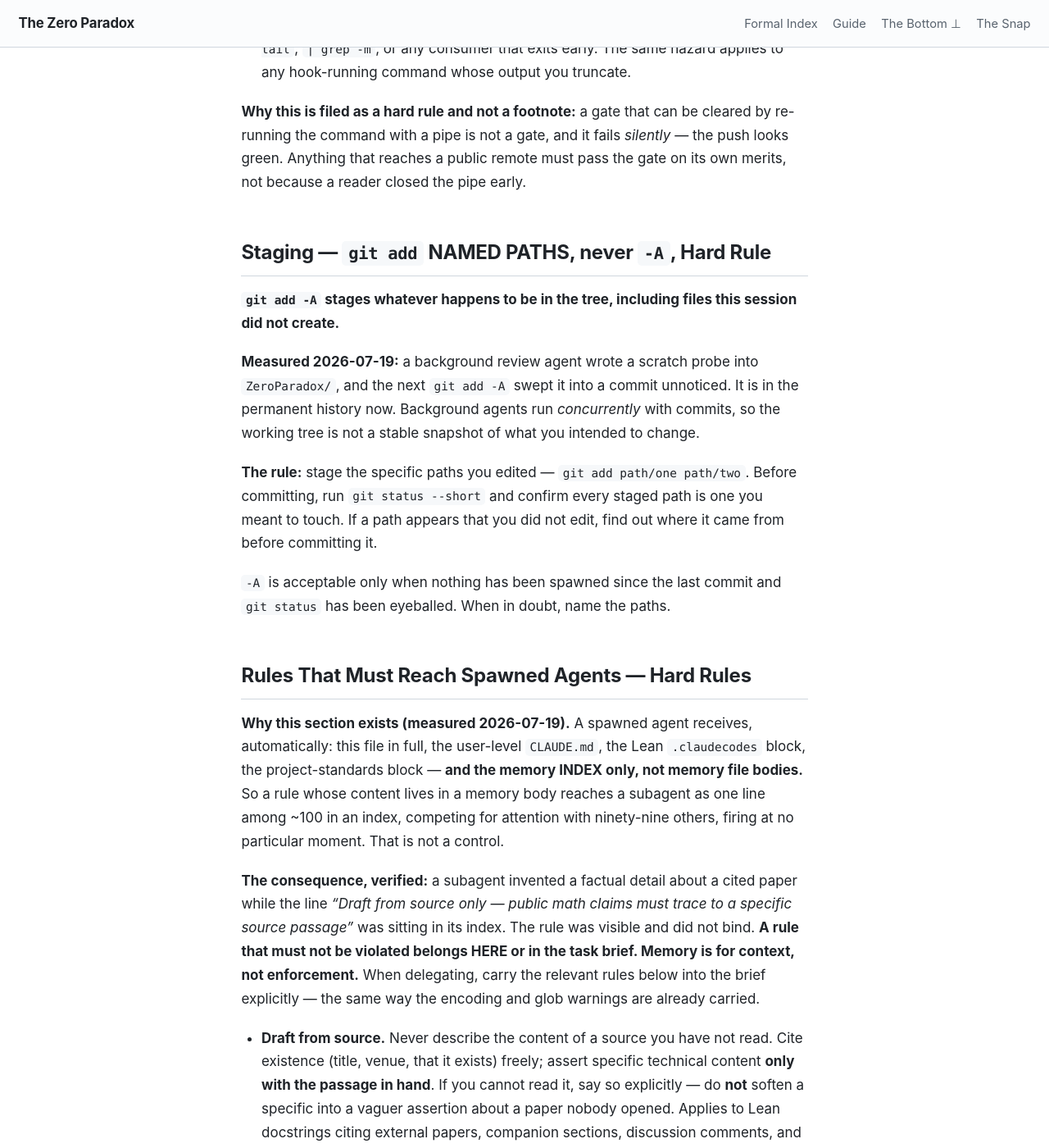
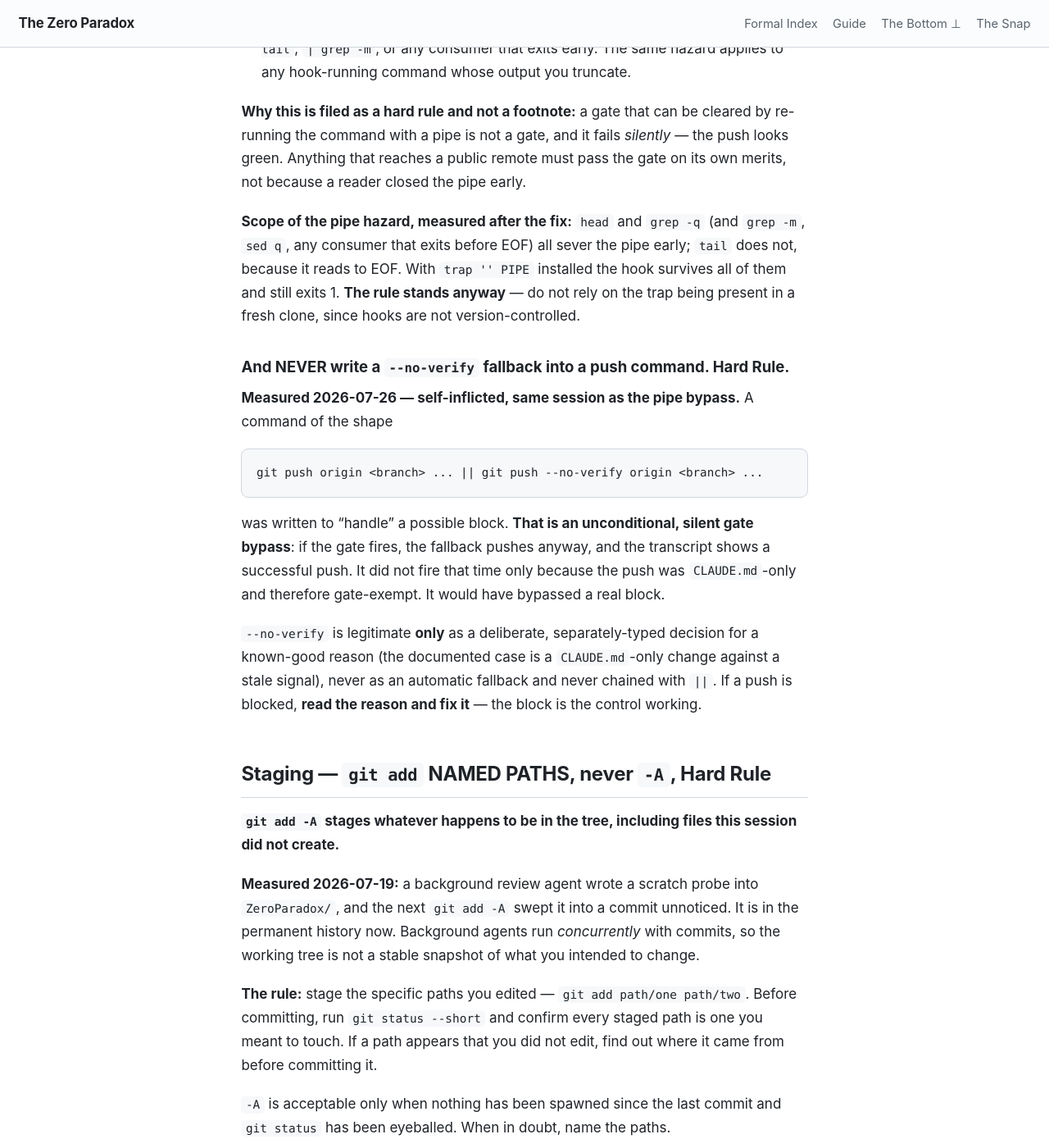
Before and after one commit to timbrigham/ZeroParadox, a Jekyll site: the page built from CLAUDE.md, in a window 1280 px wide and 1400 px high, scrolled down 7967 px. Shown: the whole window at 82% size. Built offline with Jekyll 4.4.1, drawn with Linux system fonts in a browser that asks for light colours; our own code applies the rules of GitHub Pages for plain Markdown files.

Commit message:
CLAUDE.md: never chain a --no-verify fallback; pipe-hazard scope measured

````diff
--- a/CLAUDE.md
+++ b/CLAUDE.md
@@ -131,6 +131,28 @@
 **Why this is filed as a hard rule and not a footnote:** a gate that can be cleared by re-running the
 command with a pipe is not a gate, and it fails *silently* — the push looks green. Anything that reaches
 a public remote must pass the gate on its own merits, not because a reader closed the pipe early.
+
+**Scope of the pipe hazard, measured after the fix:** `head` and `grep -q` (and `grep -m`, `sed q`, any
+consumer that exits before EOF) all sever the pipe early; `tail` does not, because it reads to EOF. With
+`trap '' PIPE` installed the hook survives all of them and still exits 1. **The rule stands anyway** —
+do not rely on the trap being present in a fresh clone, since hooks are not version-controlled.
+
+### And NEVER write a `--no-verify` fallback into a push command. Hard Rule.
+
+**Measured 2026-07-26 — self-inflicted, same session as the pipe bypass.** A command of the shape
+
+```
+git push origin <branch> ... || git push --no-verify origin <branch> ...
+```
+
+was written to "handle" a possible block. **That is an unconditional, silent gate bypass**: if the gate
+fires, the fallback pushes anyway, and the transcript shows a successful push. It did not fire that time
+only because the push was `CLAUDE.md`-only and therefore gate-exempt. It would have bypassed a real block.
+
+`--no-verify` is legitimate **only** as a deliberate, separately-typed decision for a known-good reason
+(the documented case is a `CLAUDE.md`-only change against a stale signal), never as an automatic fallback
+and never chained with `||`. If a push is blocked, **read the reason and fix it** — the block is the
+control working.
 
 ## Staging — `git add` NAMED PATHS, never `-A`, Hard Rule
 
````
